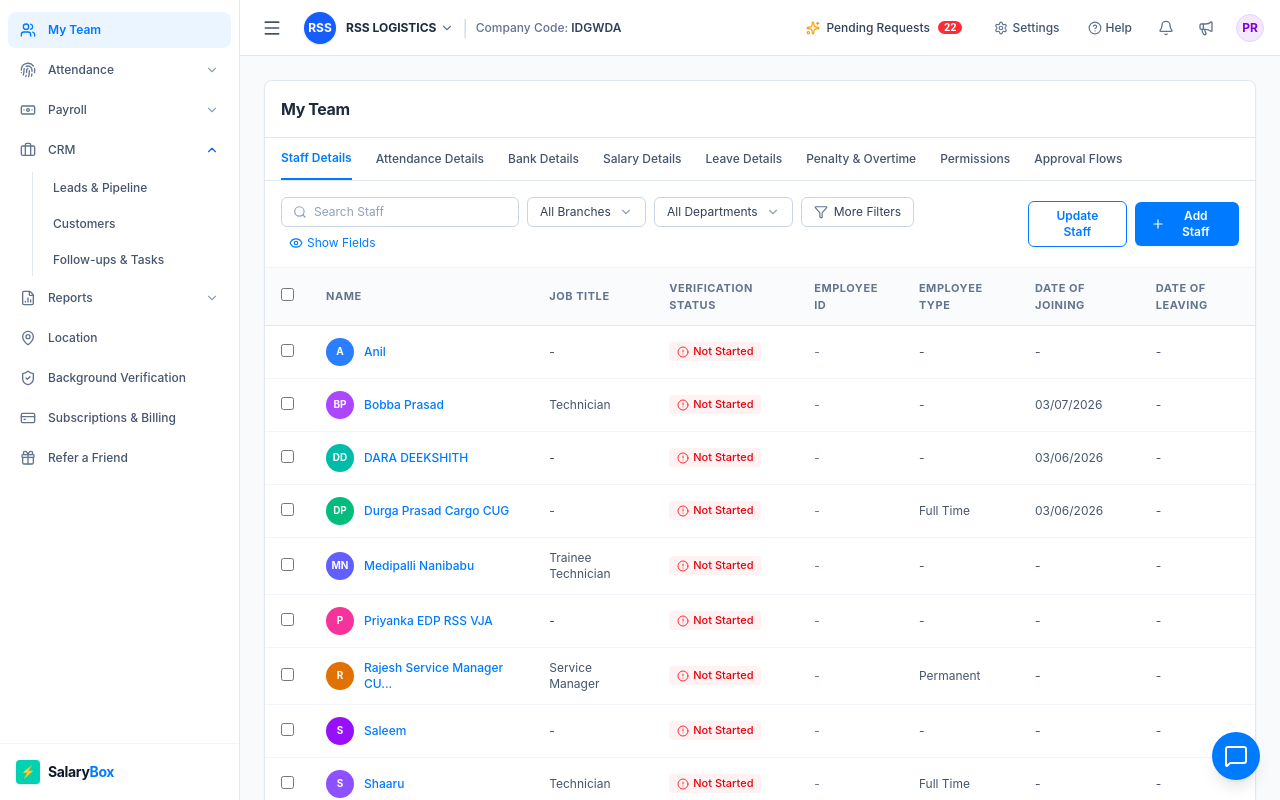
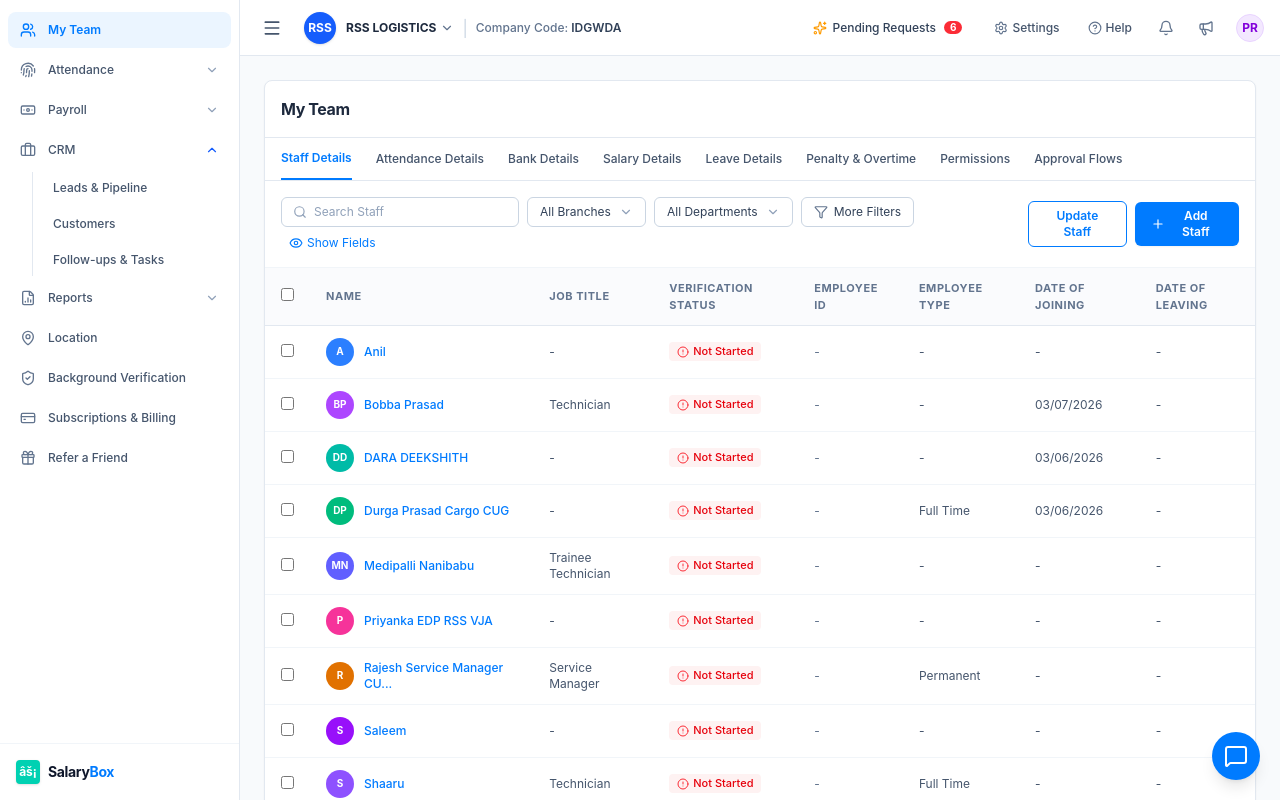
Before and after one commit to sivadhanushreddykotturu/salary-box-erp-clone, a Next.js app: page /my-team in a window 1280 px wide. Built offline with nearby package versions, Linux system fonts and the light colour scheme.

Commit message:
fix: sync pending requests count badge with active items

```diff
--- a/src/components/layout/AdminShell.tsx
+++ b/src/components/layout/AdminShell.tsx
@@ -271,7 +271,7 @@
         {/* Bottom SalaryBox Branding */}
         <div className="p-4 border-t border-slate-100 flex items-center gap-2">
           <div className="w-6 h-6 rounded bg-[#00D1B2] flex items-center justify-center text-white font-bold text-xs shadow-sm">
-            ⚡
+            âš¡
           </div>
           {sidebarOpen && (
             <span className="font-bold text-slate-900 tracking-tight text-sm">
@@ -317,7 +317,7 @@
               <Sparkles className="w-3.5 h-3.5 text-amber-500" />
               <span>Pending Requests</span>
               <span className="bg-red-500 text-white text-[10px] font-bold px-1.5 py-0.2 rounded-full ml-0.5">
-                22
+                6
               </span>
             </Link>
 
```
